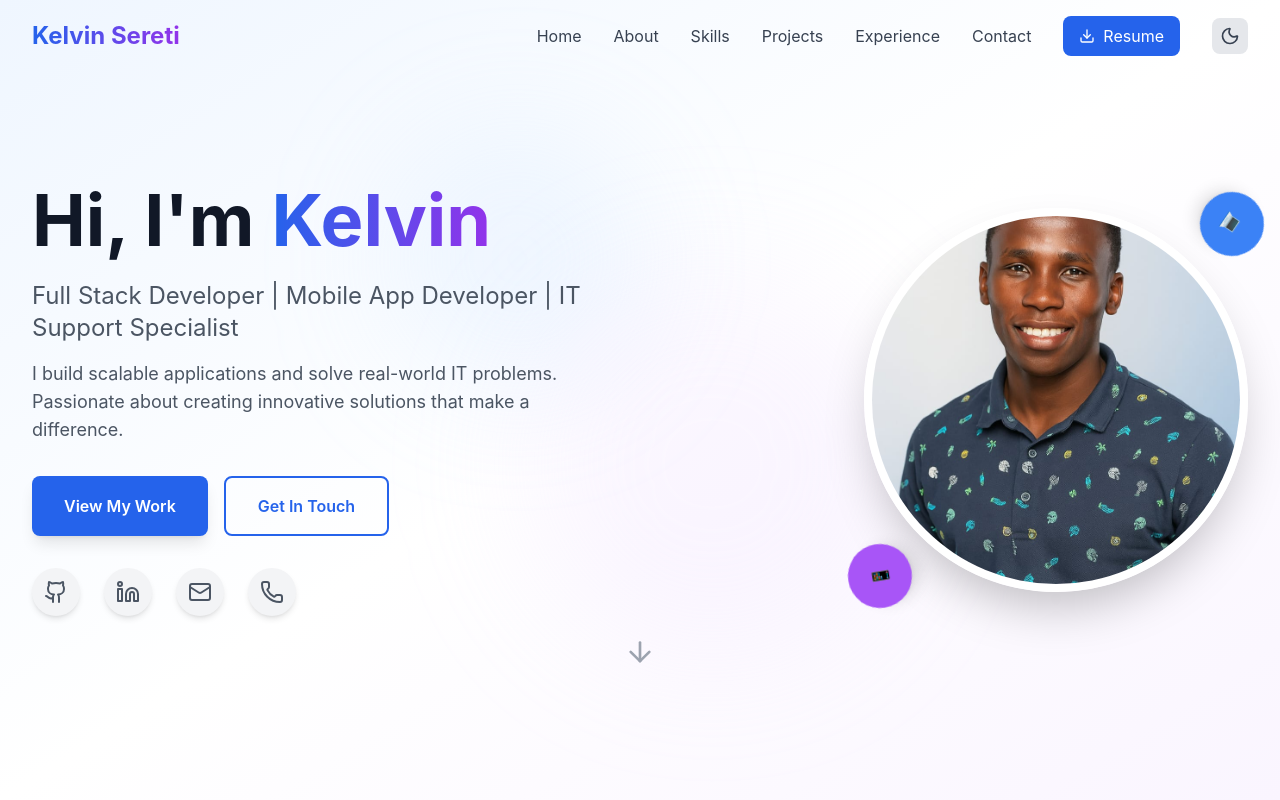
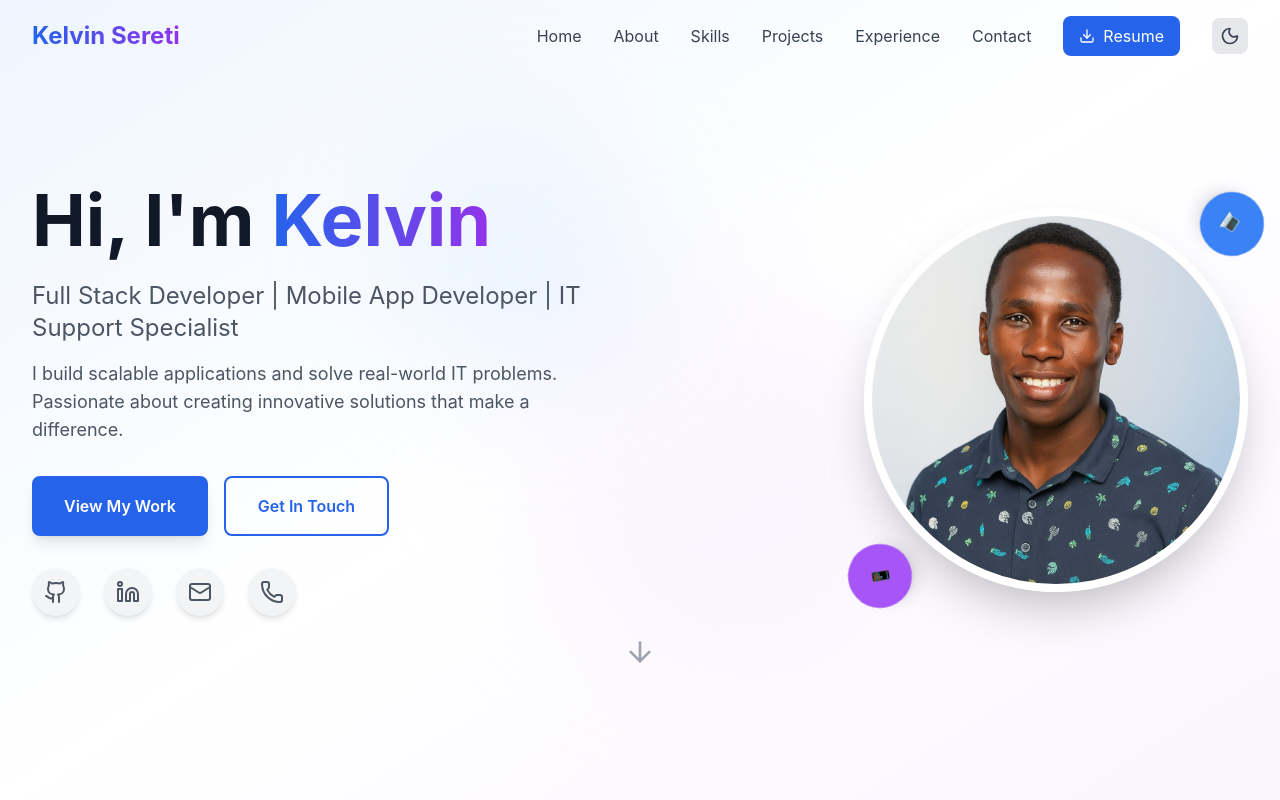
Before and after one commit to dev-sereti/VitePortfolio, a React (Vite) app: page / in a window 1280 px wide. Shown: the top 800 px of the page. Built offline with nearby package versions, Linux system fonts and the light colour scheme.

Commit message:
Image updated

```diff
--- a/src/components/Hero.tsx
+++ b/src/components/Hero.tsx
@@ -148,7 +148,7 @@ const Hero: React.FC = () => {
             >
               <div className="w-80 h-80 lg:w-96 lg:h-96 rounded-full overflow-hidden shadow-2xl border-8 border-white dark:border-gray-700">
                 <img
-                  src="/image.jpeg"
+                  src="/img.jpeg"
                   alt="Kelvin Sereti"
                   className="w-full h-full object-cover"
                 />
```
Also changed, not shown: public/img.jpeg (added).
